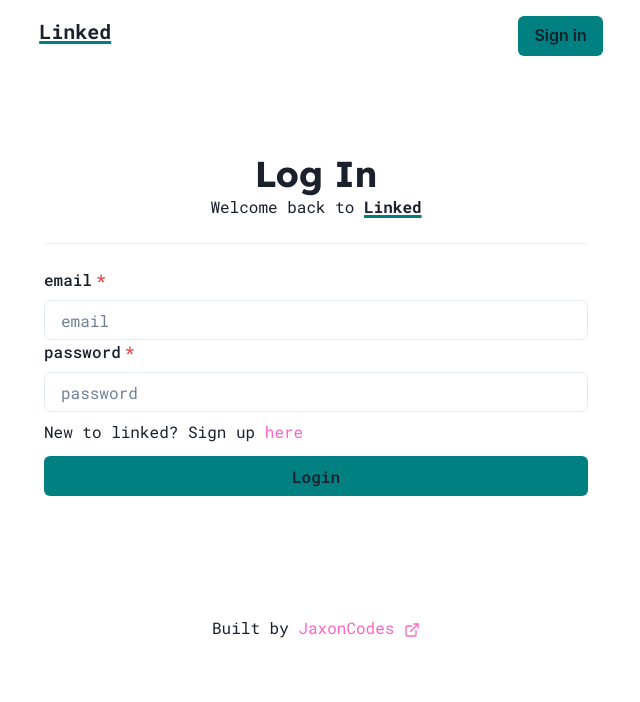
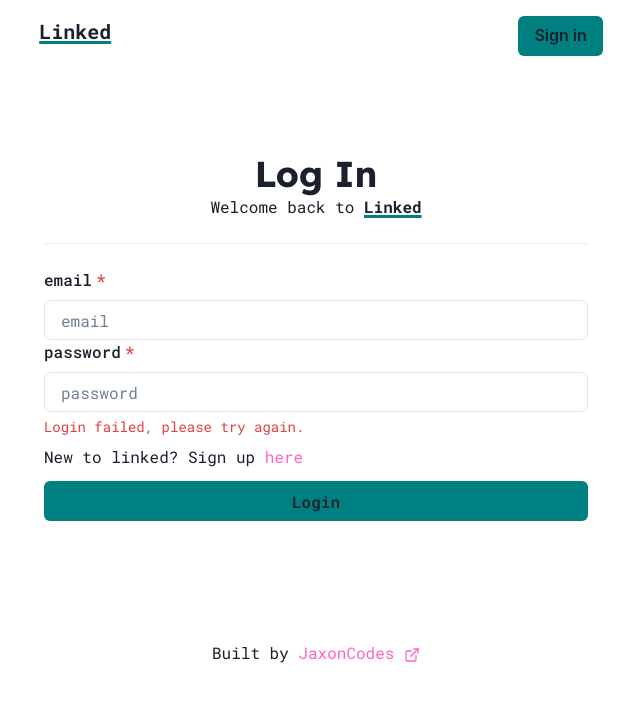
Before and after one commit to JaxonScott/LinkedSocails, a React (Create React App) app in the folder client/: page /login in a window 1280 px wide. Both pictures are taken after typing "name@example.com", "Sample123" into the empty fields and a click on the button "Login". Shown: the top 702 px of the page, without its empty margins (324-964 px from the left). Built offline with nearby package versions, Linux system fonts and the light colour scheme; no server answers.

Commit message:
updated error handling for both backend register / login routes and client side forms

```diff
--- a/client/src/pages/Login.js
+++ b/client/src/pages/Login.js
@@ -1,5 +1,5 @@
 import axios from 'axios'
-import { useContext, useEffect } from 'react'
+import { useContext, useEffect, useState } from 'react'
 import { IsLoggedInContext } from '../contexts/IsLoggedIn'
 import {
   Container,
@@ -21,6 +21,7 @@ import Footer from '../components/Footer'
 import { TabTitle } from '../utils/GeneralFunctions'
 
 const Login = () => {
+  const [logInErr, setLogInErr] = useState(false)
   TabTitle('Linked - Login')
   const { setIsLoggedIn, isLoggedIn } = useContext(IsLoggedInContext)
   const navigate = useNavigate()
@@ -48,7 +49,7 @@ const Login = () => {
         }
       })
       .catch((err, res) => {
-        console.log(err)
+        setLogInErr(true)
       })
     actions.resetForm()
   }
@@ -134,6 +135,11 @@ const Login = () => {
             <p style={{ color: 'red' }}>{errors.password}</p>
           )}
         </FormControl>
+        {logInErr && (
+          <Text fontSize='sm' color='red.500' mt={1}>
+            Login failed, please try again.
+          </Text>
+        )}
         <Box mt={2}>
           <Text>
             New to linked? Sign up
--- a/client/src/pages/Signup.js
+++ b/client/src/pages/Signup.js
@@ -1,4 +1,4 @@
-import { useContext, useEffect } from 'react'
+import { useContext, useEffect, useState } from 'react'
 import axios from 'axios'
 import {
   Container,
@@ -19,6 +19,7 @@ import { signUpSchema } from '../schemas'
 import { TabTitle } from '../utils/GeneralFunctions'
 
 const Signup = () => {
+  const [signUpErr, setSignUpErr] = useState(false)
   TabTitle('Linked - Sign up')
   const navigate = useNavigate()
   const { isLoggedIn } = useContext(IsLoggedInContext)
@@ -49,6 +50,7 @@ const Signup = () => {
       })
       .catch((err) => {
         console.log(err)
+        setSignUpErr(true)
       })
   }
   const {
@@ -165,6 +167,11 @@ const Signup = () => {
             <p style={{ color: 'red' }}>{errors.confirmPassword}</p>
           )}
         </FormControl>
+        {signUpErr && (
+          <Text color='red.500' fontSize='sm'>
+            Username or email is already taken.
+          </Text>
+        )}
         <Box mt={2}>
           <Text>
             Already have an account? Login
```
Also changed, not shown: 1 other file (tests, documents, lock files or other folders).
